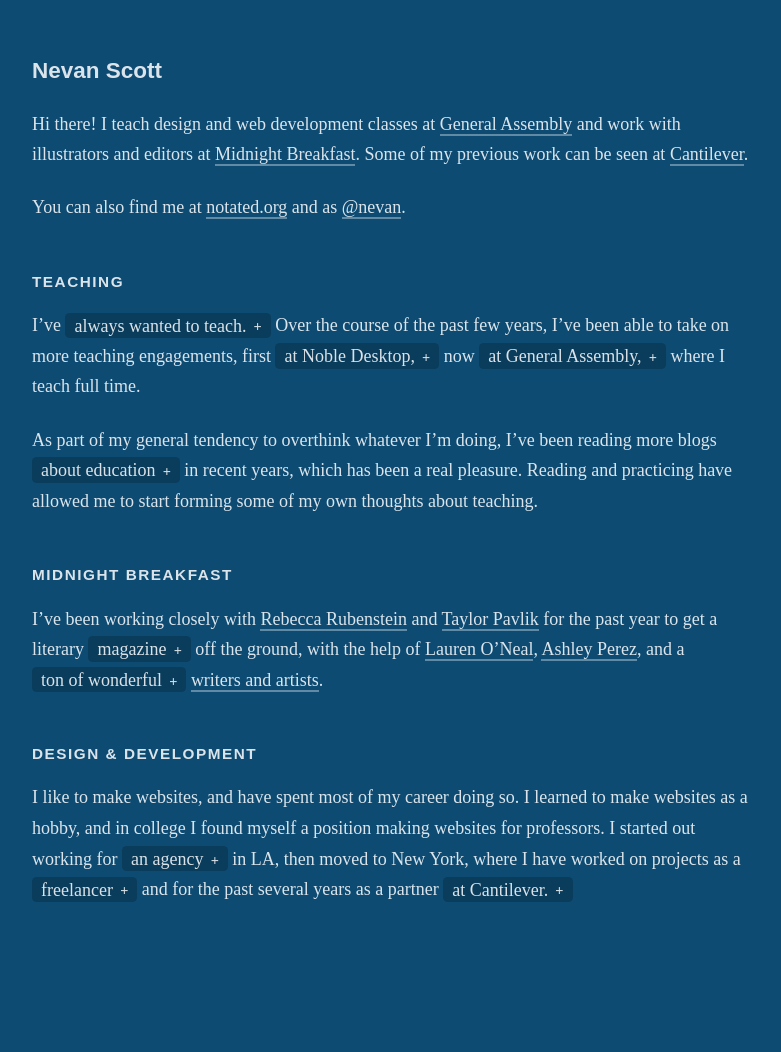
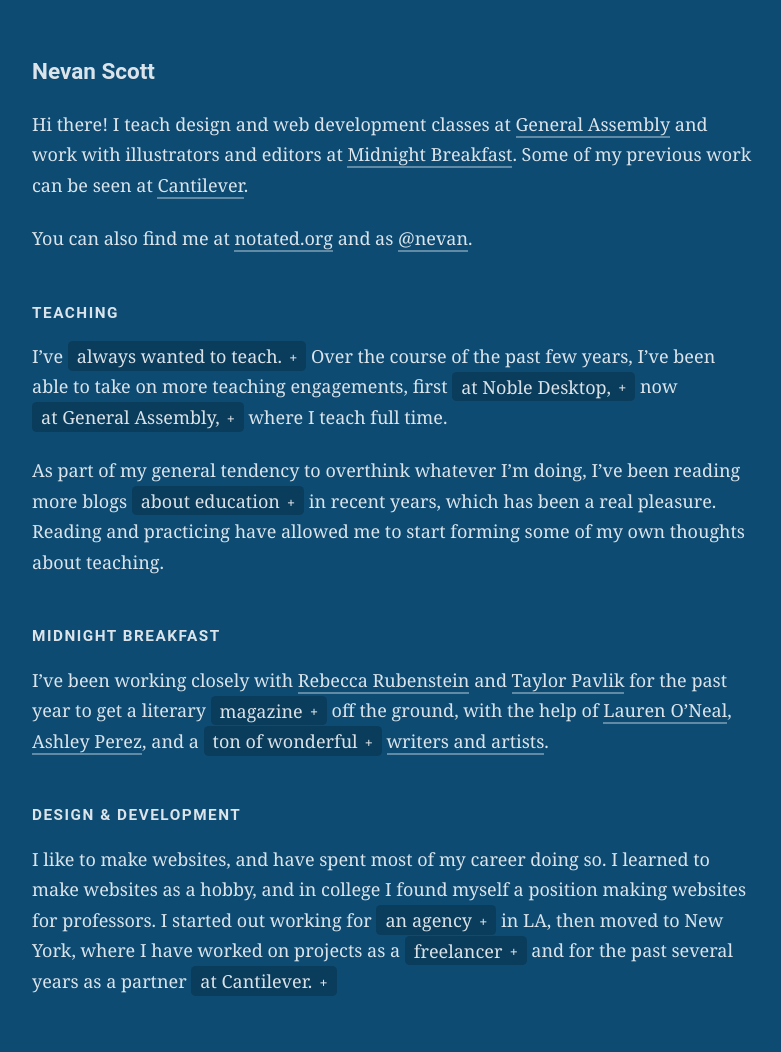
Before and after one commit to nevanscott/nevanscott.github.io, a Jekyll site: the page built from index.md, in a window 1280 px wide. Shown: the whole page, without its empty margins (248-1029 px from the left). Built offline with Jekyll 4.4.1, drawn with Linux system fonts in a browser that asks for light colours; nearby versions of some CDN libraries; some web fonts are replaced; before the commit the page ends 961 px from its top, so only the background shows below that.

Commit message:
adding to the font stack

```diff
--- a/css/main.scss
+++ b/css/main.scss
@@ -7,8 +7,8 @@ $l: 25%;
 $d: 300s;
 $x: 20;
 
-$ff-serif:	'Chronicle SSm A', 'Chronicle SSm B', serif;
-$ff-sans:	'Whitney SSm A', 'Whitney SSm B', sans-serif;
+$ff-serif: Chronicle, 'Chronicle SSm A', 'Chronicle SSm B', Georgia, serif;
+$ff-sans: Whitney, 'Whitney SSm A', 'Whitney SSm B', Avenir, Roboto, Noto, sans-serif;
 
 @-webkit-keyframes colorwheel {
 	@for $i from 0 through $x {
```
